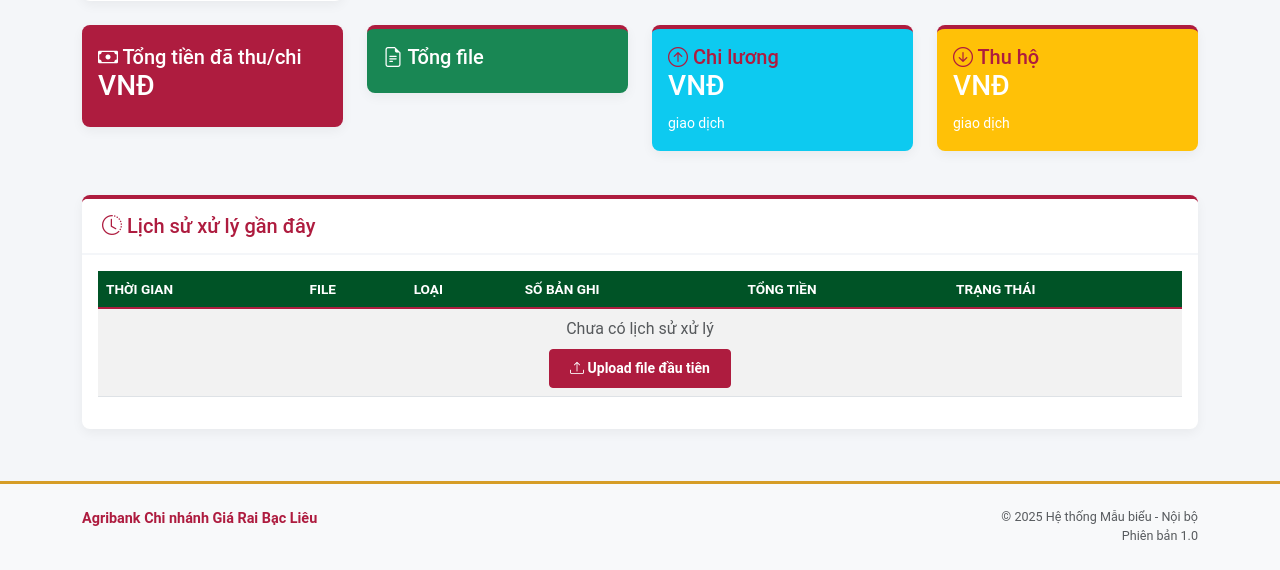
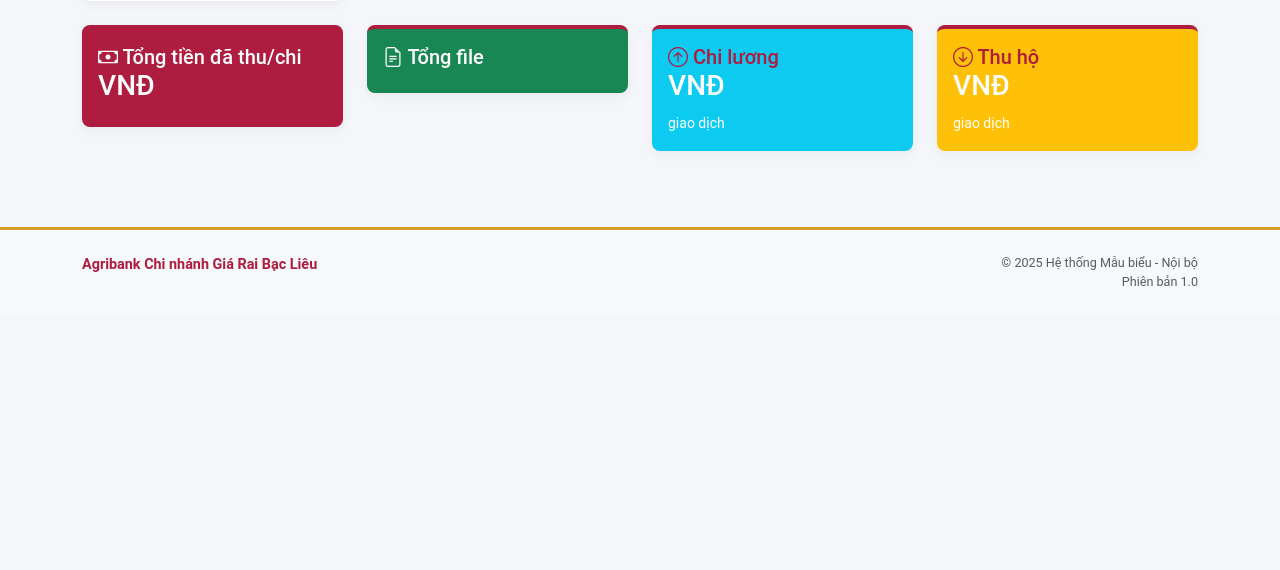
Before and after one commit to HieuKyo/MauBieu7202, a Django app: template salary/templates/salary/dashboard.html in a window 1280 px wide. Shown: the part 621-1191 px from the top of the page. After the commit the page ends 907 px from the top, so only its background shows below. Run offline with Django 5.2, Linux system fonts and the light colour scheme; the template is opened without the code that fills it, so the values that code supplies are empty; some libraries are stand-ins or nearby versions.

Commit message:
edit salary 3

```diff
--- a/salary/templates/salary/dashboard.html
+++ b/salary/templates/salary/dashboard.html
@@ -153,65 +153,6 @@
     </div>
 </div>
 
-<!-- Recent History -->
-<div class="row">
-    <div class="col-12">
-        <div class="card">
-            <div class="card-header d-flex justify-content-between align-items-center">
-                <h5 class="mb-0"><i class="bi bi-clock-history"></i> Lịch sử xử lý gần đây</h5>
-                {% if request.user|has_any_group:"Admins" %}
-                <a href="{% url 'salary:history' %}" class="btn btn-sm btn-outline-primary">
-                    <i class="bi bi-list-ul"></i> Xem tất cả
-                </a>
-                {% endif %}
-            </div>
-            <div class="card-body">
-                <div class="table-responsive">
-                    <table class="table table-striped">
-                        <thead>
-                            <tr>
-                                <th>Thời gian</th>
-                                <th>File</th>
-                                <th>Loại</th>
-                                <th>Số bản ghi</th>
-                                <th>Tổng tiền</th>
-                                <th>Trạng thái</th>
-                            </tr>
-                        </thead>
-                        <tbody>
-                            {% for history in recent_histories %}
-                            <tr>
-                                <td>{{ history.processed_at|date:"d/m/Y H:i" }}</td>
-                                <td><a href="{% url 'salary:processing_detail' history.id %}">{{ history.filename }}</a></td>
-                                <td>{{ history.get_transaction_type_display }}</td>
-                                <td>{{ history.total_records }}</td>
-                                <td>{{ history.total_amount|default:0|intcomma }} VNĐ</td>
-                                <td>
-                                    {% if history.status == 'SUCCESS' %}
-                                    <span class="badge bg-success">Thành công</span>
-                                    {% else %}
-                                    <span class="badge bg-danger">Lỗi</span>
-                                    {% endif %}
-                                </td>
-                            </tr>
-                            {% empty %}
-                            <tr>
-                                <td colspan="6" class="text-center">
-                                    <p class="text-muted mb-2">Chưa có lịch sử xử lý</p>
-                                    <a href="{% url 'salary:upload' %}" class="btn btn-sm btn-primary">
-                                        <i class="bi bi-upload"></i> Upload file đầu tiên
-                                    </a>
-                                </td>
-                            </tr>
-                            {% endfor %}
-                        </tbody>
-                    </table>
-                </div>
-            </div>
-        </div>
-    </div>
-</div>
-
 <!-- CSS for hover effect -->
 <style>
     .card.border-primary:hover,
```
Also changed, not shown: salary/views.py (+0 -7 lines).
